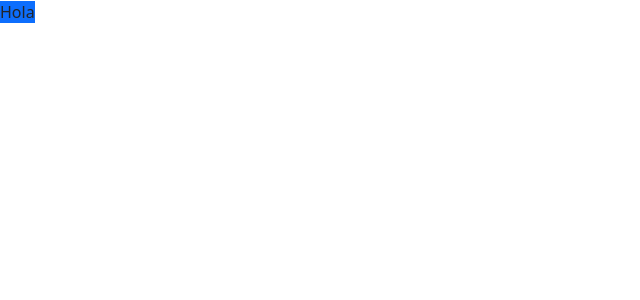
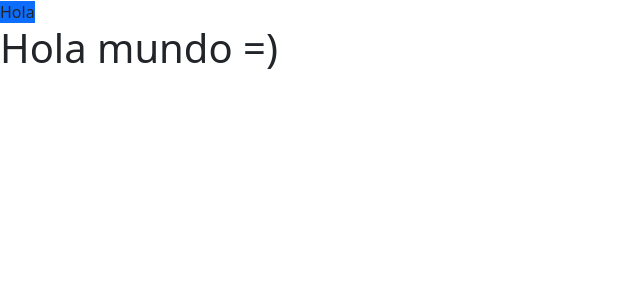
Before and after one commit to T5HybridCore/web2022, an Angular app in the folder webapp/: page / in a window 1280 px wide. Shown: the top 300 px of the page, without its empty margins (0-640 px from the left). Built offline with nearby package versions, Linux system fonts and the light colour scheme.

Commit message:
alo polisia

```diff
--- a/webapp/src/app/app.component.html
+++ b/webapp/src/app/app.component.html
@@ -1 +1,2 @@
 <span class="bg-primary">Hola</span>
+<h1>Hola mundo =)</h1>
```
